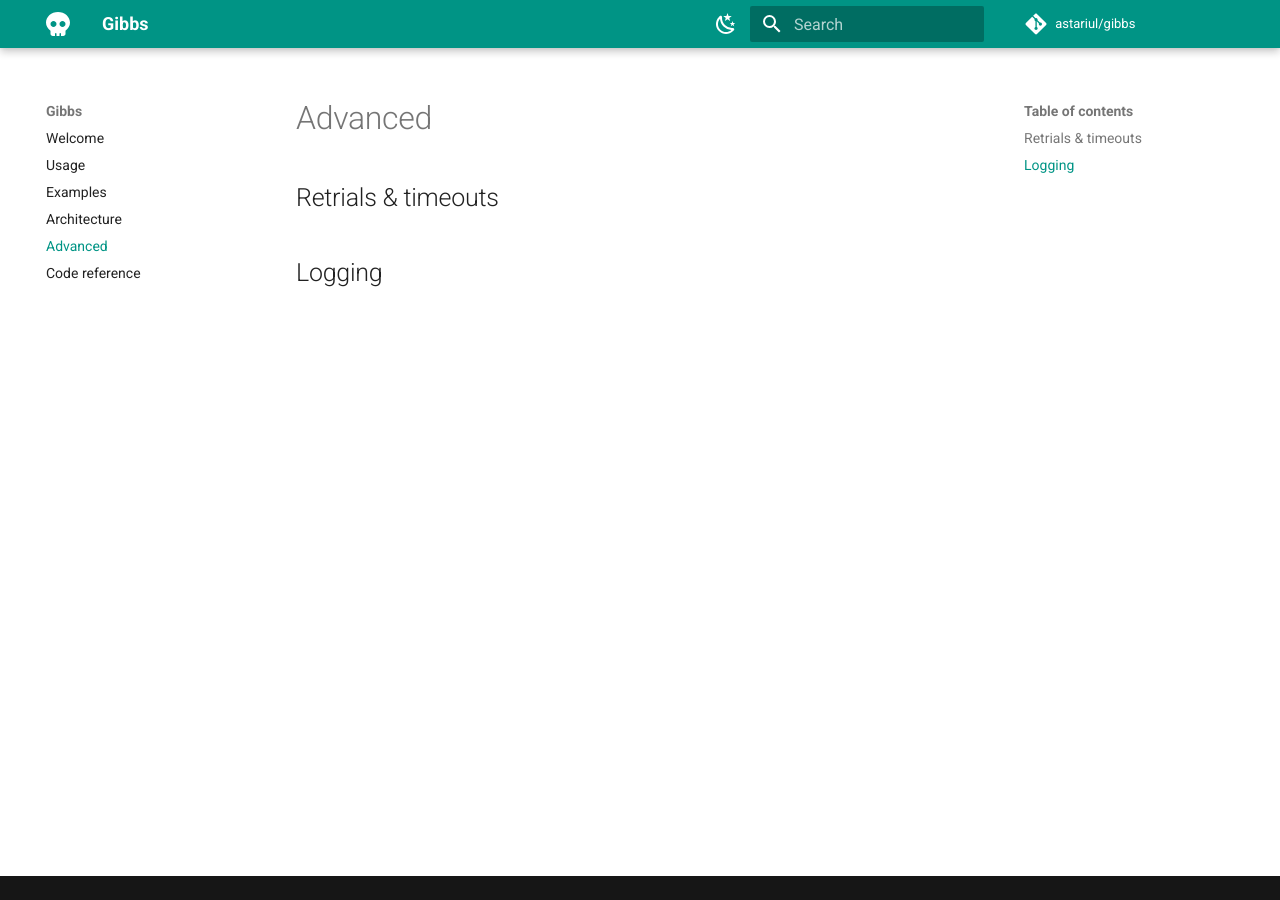
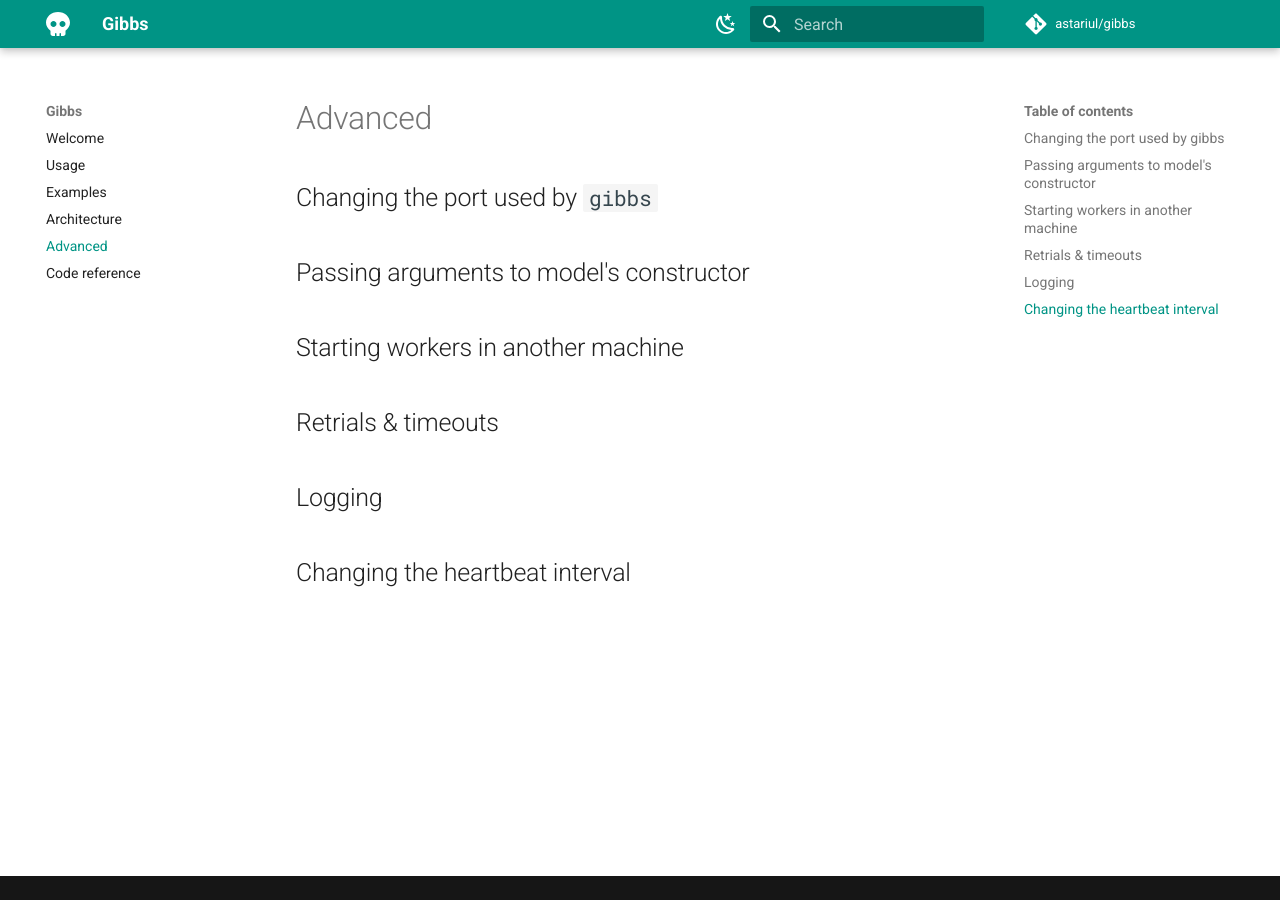
Before and after one commit to astariul/gibbs, an MkDocs documentation site: the page built from docs/advanced.md, in a window 1280 px wide. Built offline with MkDocs 1.6.1 and Material for MkDocs 9.7.7, drawn with Linux system fonts in a browser that asks for light colours; comment, search, counter and statistics services are not loaded; the version menu is left out.

Commit message:
:memo: Added missing sections in advanced docs

```diff
--- a/docs/advanced.md
+++ b/docs/advanced.md
@@ -1,5 +1,13 @@
 # Advanced
+
+## Changing the port used by `gibbs`
+
+## Passing arguments to model's constructor
+
+## Starting workers in another machine
 
 ## Retrials & timeouts
 
 ## Logging
+
+## Changing the heartbeat interval
```
